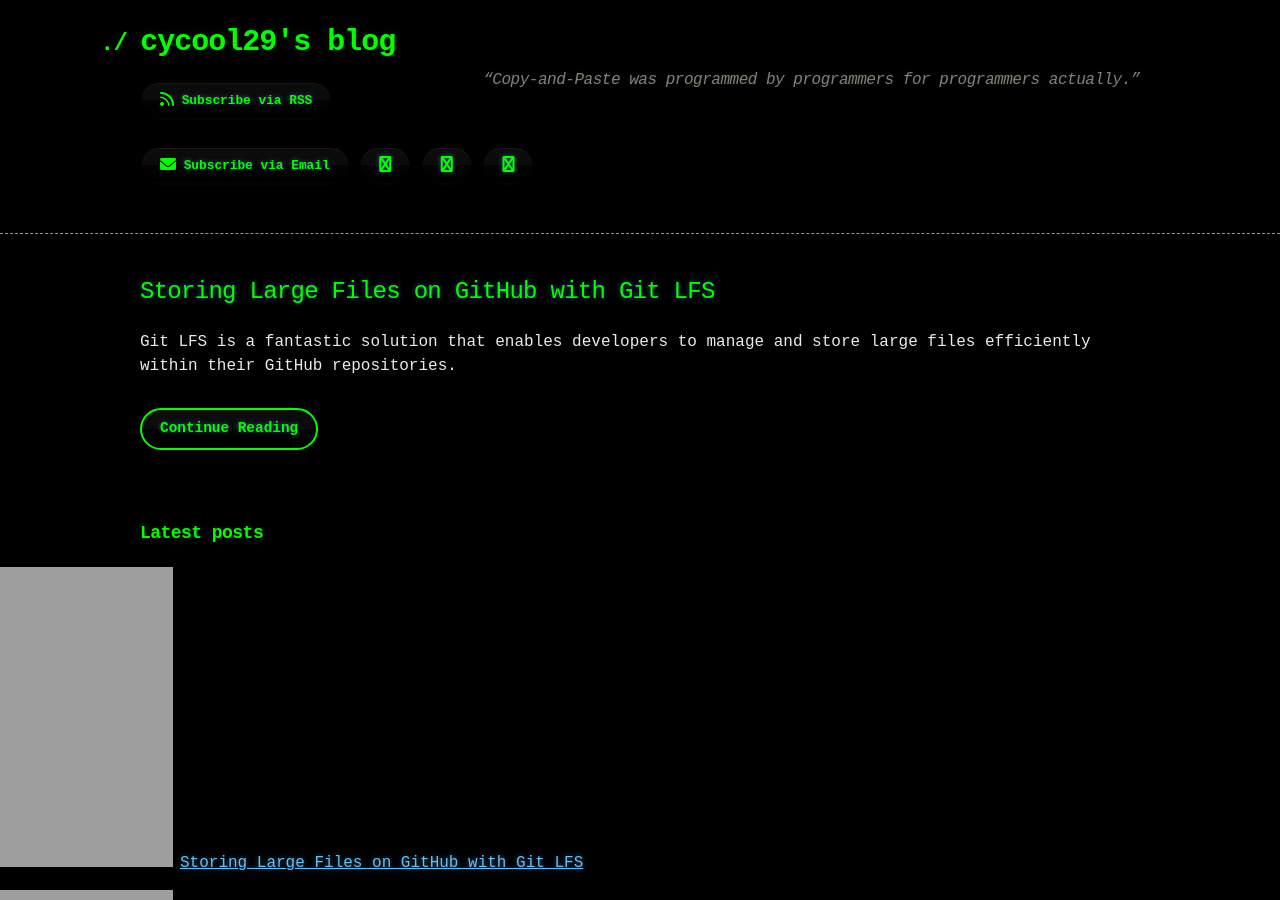
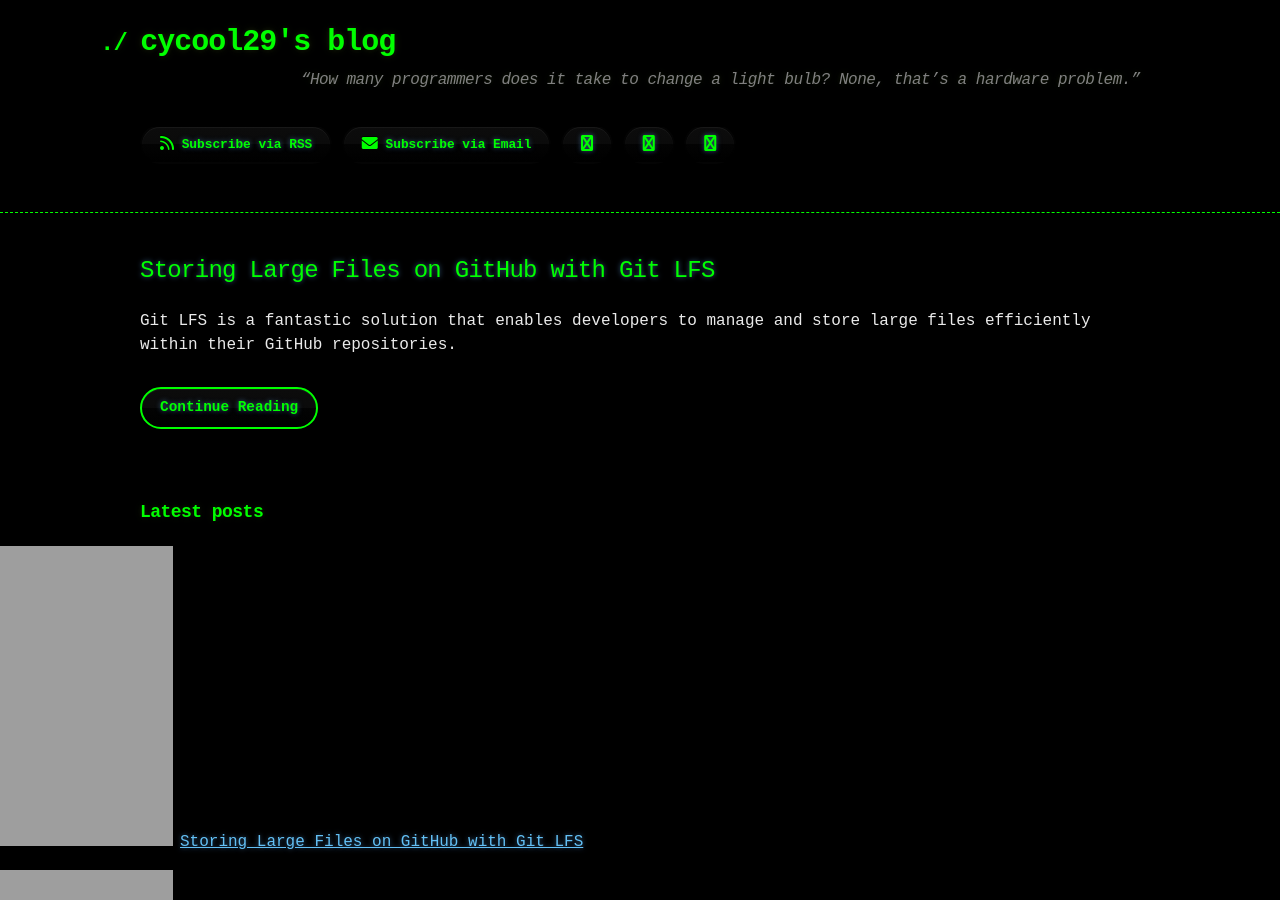
Before and after one commit to cycool29/cycool29.github.io, a Jekyll site: the page built from index.md, in a window 1280 px wide and 900 px high. Built offline with Jekyll 4.4.1, drawn with Linux system fonts in a browser that asks for light colours; a style sheet for code colours, icons or effects is not loaded.

Commit message:
Update quotes

```diff
--- a/_config.yml
+++ b/_config.yml
@@ -1,5 +1,5 @@
 title: cycool29's blog
-description: "“Copy-and-Paste was programmed by programmers for programmers actually.” "
+description: "“How many programmers does it take to change a light bulb? None, that’s a hardware problem.” "
 bio: A high school student. Intermediate in Python, Git, Bash. Learning JavaScript. He/Him. "
 author: cycool29
 url: https://cycool29.github.io
```
